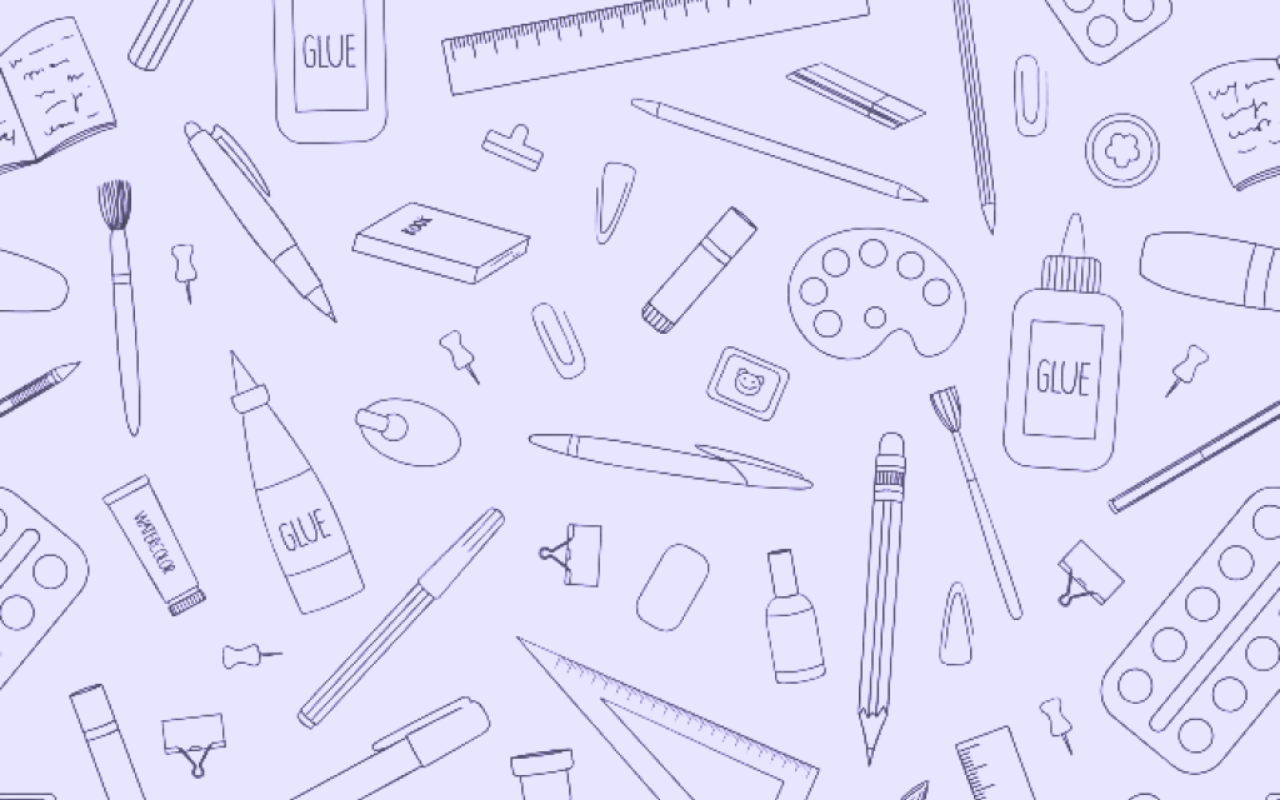
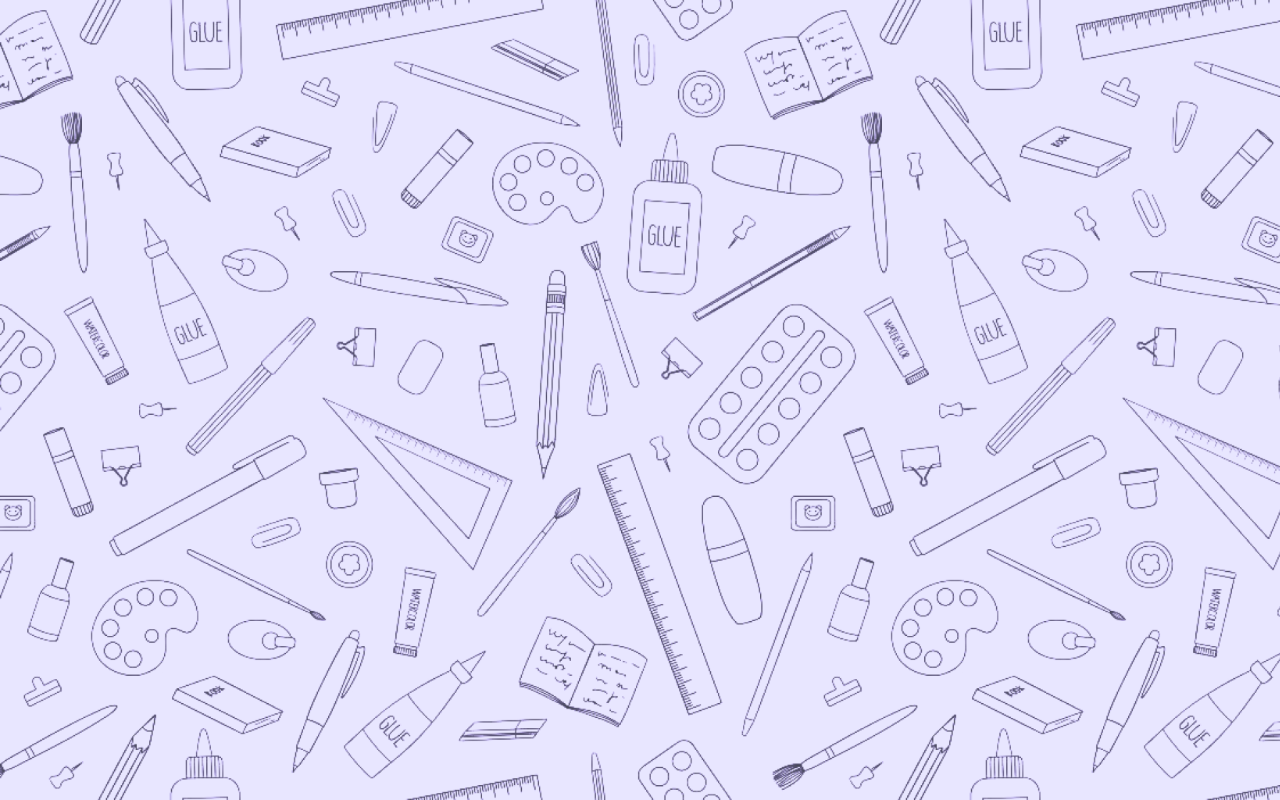
Before and after one commit to dorvillethiago/Memoriza-Libras, a React (Vite) app: page / in a window 1280 px wide. Built offline with nearby package versions, Linux system fonts and the light colour scheme.

Commit message:
chore: tamanho ajustada para se assemelhar mais com o figma

```diff
--- a/index.css
+++ b/index.css
@@ -24,7 +24,7 @@ body {
   flex-direction: column;
   min-width: 320px;
   min-height: 100vh;
-  background-image: url(./src/modules/Root/assets/background_primario.png);
+  background-image: url(assets/background_primario.png);
   background-repeat: repeat !important;
-  background-size: cover;
+  background-size: contain;
 }
```
Also changed, not shown: assets/background_primario.png (renamed from src/modules/Root/assets/background_primario.png).
